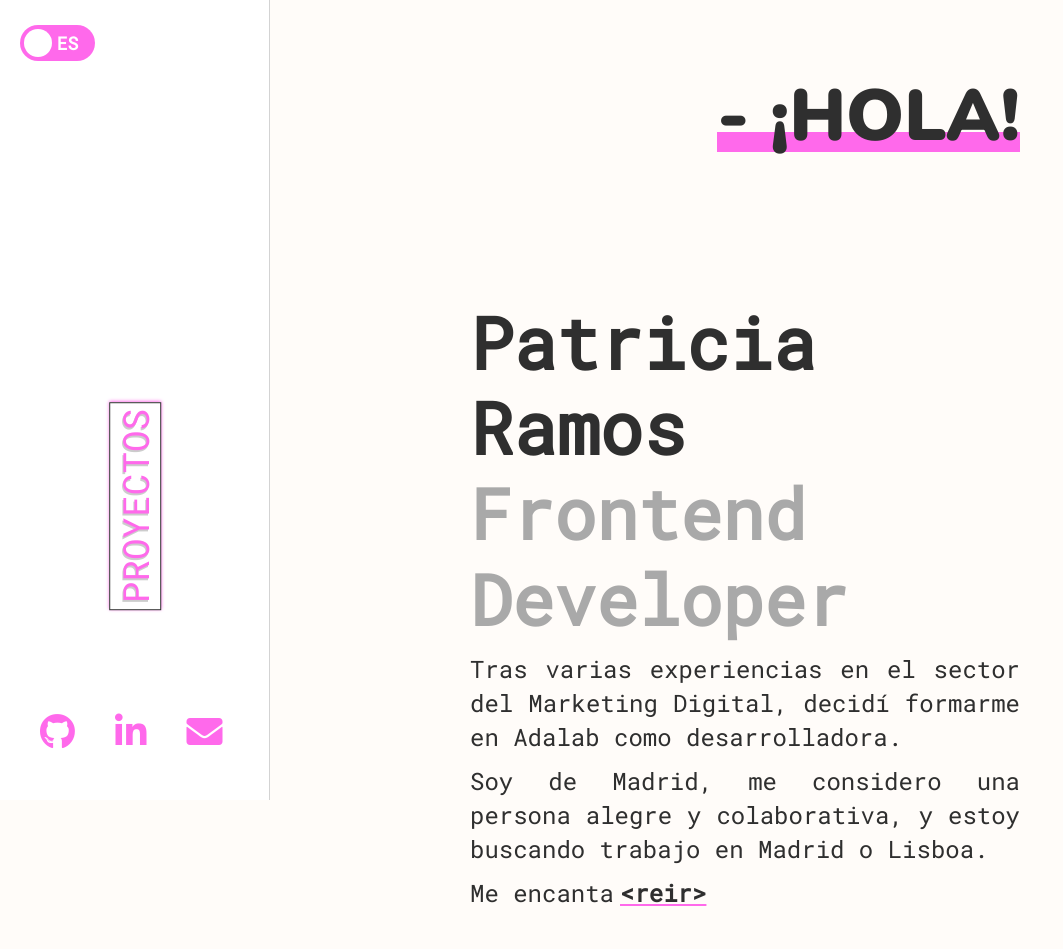
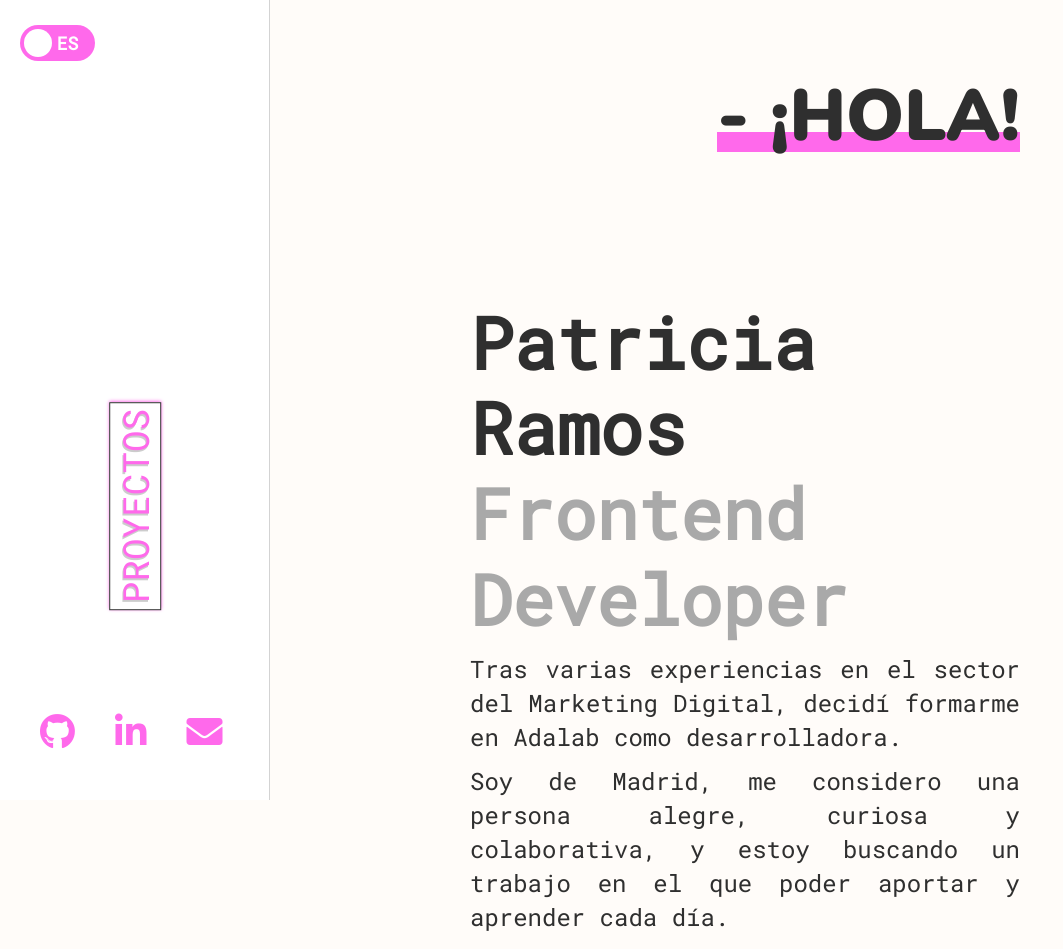
Before and after one commit to patriciaramosf/patriciaramos, a React (Create React App) app: page / in a window 1280 px wide. Shown: the top 949 px of the page, without its empty margins (0-1063 px from the left). Built offline with nearby package versions, Linux system fonts and the light colour scheme.

Commit message:
final version until fixing photo and menu

```diff
--- a/src/components/HomePage.js
+++ b/src/components/HomePage.js
@@ -29,8 +29,8 @@ const HomePage =(props)=>{
                 <p>
                 <span className="myweb">Patricia Ramos<br></br><span className="myJob">Frontend Developer</span></span>
                 </p>
-                <p className="description">{`${props.currentLanguage === false ? 'Tras varias experiencias en el sector del Marketing Digital, decidí formarme en Adalab como desarrolladora.' : 'After several experiences in the Digital Marketing Field, I decided to learn coding at Adalab.'}`}</p>
-                <p className="description">{`${props.currentLanguage === false ? 'Soy de Madrid, me considero una persona alegre y colaborativa, y estoy buscando trabajo en Madrid o Lisboa.' : 'I´m from Madrid, I consider myself a happy, curious and collaborative person and I´m looking for a job either in Madrid or in Lisbon.'}`}
+                <p className="description">{`${props.currentLanguage === false ? 'Tras varias experiencias en el sector del Marketing Digital, decidí formarme en Adalab como desarrolladora.' : 'After several experiences in Digital Marketing, I decided to learn coding at Adalab.'}`}</p>
+                <p className="description">{`${props.currentLanguage === false ? 'Soy de Madrid, me considero una persona alegre, curiosa y colaborativa, y estoy buscando un trabajo en el que poder aportar y aprender cada día.' : 'I´m from Madrid, I consider myself a happy, curious and collaborative person, and I´m looking for a job where I can put all my skills and learn everyday.'}`}
                 </p>
 
                 <p className="description">{`${props.currentLanguage === false ? 'Me encanta ' : 'I love '}`} </p>
```
